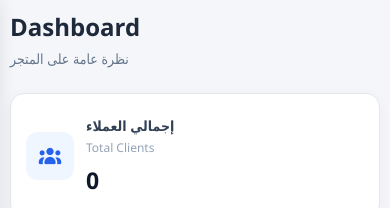
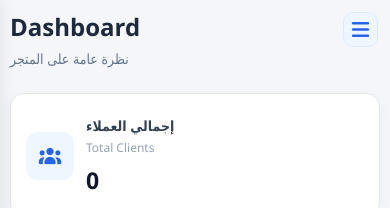
Before and after one commit to kareem-mohamed-WD/Phoenix-Store-Dashboard, a React (Create React App) app: page / in a window 390 px wide. Shown: the top 208 px of the page. Built offline with nearby package versions, Linux system fonts and the light colour scheme.

Commit message:
Update React project

```diff
--- a/src/style.css
+++ b/src/style.css
@@ -3928,62 +3928,105 @@ body.dark-mode .sales-status {
     min-width: 750px;
   }
 }
-.menu-toggle {
-  display: none;
-  border: none;
-  background: rgba(37, 99, 235, 0.2);
-  padding: 5px;
-  border-radius: 10px;
-  color: rgba(37, 99, 235, 0.9);
-  font-size: 22px;
-  cursor: pointer;
-  position: fixed;
-  right: 10px;
-  top: 10px;
-}
+/* =========================================
+   MOBILE MENU BUTTONS
+========================================= */
+
+.menu-toggle,
 .menu-close {
   display: none;
-  border: none;
-  background: rgba(37, 99, 235, 0.2);
-  padding: 5px;
+  align-items: center;
+  justify-content: center;
+
+  width: 35px;
+  height: 35px;
+
+  padding: 0;
+
+  background: #eff6ff;
+  color: #2563eb;
+
+  border: 1px solid #dbeafe;
   border-radius: 10px;
-  color: rgba(37, 99, 235, 0.9);
-  font-size: 22px;
+
+  font-size: 20px;
+
   cursor: pointer;
-  position: fixed;
-  right: 10px;
-  top: 10px;
-}
+
+  transition:
+    background 0.2s ease,
+    color 0.2s ease,
+    transform 0.2s ease;
+}
+
+.menu-toggle:hover,
+.menu-close:hover {
+  background: #2563eb;
+  color: #fff;
+}
+
+.menu-toggle:active,
+.menu-close:active {
+  transform: scale(0.95);
+}
+
+/* Dark Mode */
+
+body.dark-mode .menu-toggle,
+body.dark-mode .menu-close {
+  background: #1e293b;
+  color: #60a5fa;
+  border-color: #334155;
+}
+
+/* Mobile */
 
 @media (max-width: 768px) {
   .menu-toggle,
   .menu-close {
-    display: block;
-  }
+    display: inline-flex;
+
+    position: fixed;
+    top: 12px;
+    right: 12px;
+
+    z-index: 1002;
+  }
+
+  .sidebar {
+    width: 260px;
+    min-width: 260px;
+
+    position: fixed;
+    top: 0;
+    left: 0;
+
+    height: 100vh;
+
+    transform: translateX(-100%);
+    transition: transform 0.3s ease;
+
+    z-index: 1001;
+  }
+
+  .sidebar.open {
+    transform: translateX(0);
+  }
+
   .overlay {
     position: fixed;
     inset: 0;
-    background: rgba(0, 0, 0, 0.5);
-    z-index: 999;
-    backdrop-filter: blur(2px);
-  }
-}
-/* القسم النشط */
-.sidebar-menu button.active {
-  background: #3b82f6;
-  color: #ffffff;
-  border-radius: 8px;
-  transition: 0.3s ease;
-}
-
-/* لون الأيقونة */
-.sidebar-menu button.active i {
-  color: #ffffff;
-}
-
-/* تأثير الانتقال */
-.sidebar-menu button {
-  transition:
-    background 0.3s ease,
-    color 0.3s ease;
-}
+
+    background: rgba(15, 23, 42, 0.55);
+    backdrop-filter: blur(3px);
+
+    z-index: 1000;
+  }
+
+  .main-content {
+    width: 100%;
+    min-width: 0;
+    margin: 0;
+    padding: 0;
+  }
+}
```
